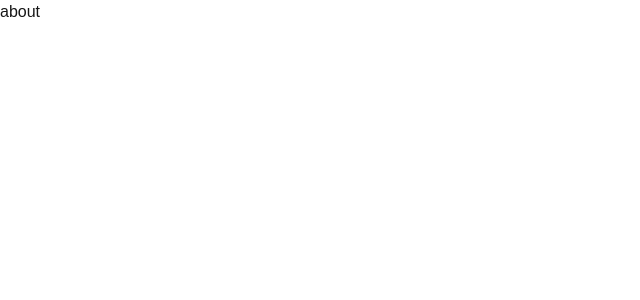
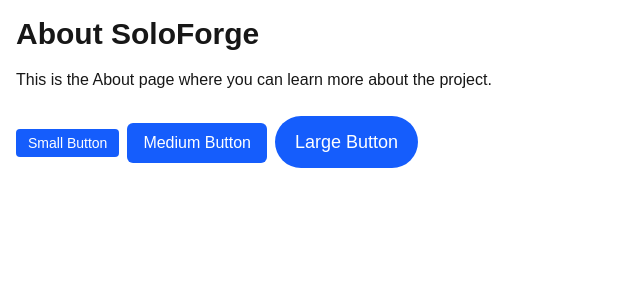
Before and after one commit to WangilaPrish/alx-project-0x02-setup, a Next.js app in the folder alx-project-0x02/: page /about in a window 1280 px wide. Shown: the top 300 px of the page, without its empty margins (0-640 px from the left). Built offline with nearby package versions, Linux system fonts and the light colour scheme.

Commit message:
Add Button component and update AboutPage to utilize it for consistent UI

```diff
--- /dev/null
+++ b/alx-project-0x02/components/common/Button.tsx
@@ -0,0 +1,19 @@
+import React from 'react'
+import { type ButtonProps } from '../../interfaces'
+
+
+
+const Button: React.FC<ButtonProps> = ({ title, size = 'medium', shape = 'rounded-md' }) => {
+    // Define size classes
+    const sizeClasses = {
+        small: 'px-3 py-1 text-sm',
+        medium: 'px-4 py-2 text-base',
+        large: 'px-5 py-3 text-lg',
+    };
+
+    const className = `bg-blue-600 text-white ${sizeClasses[size]} ${shape} hover:bg-blue-700 cursor-pointer`;
+
+    return <button className={className}>{title}</button>;
+};
+
+export default Button;
--- a/alx-project-0x02/interfaces/index.ts
+++ b/alx-project-0x02/interfaces/index.ts
@@ -8,3 +8,9 @@ export interface PostModalProps {
     onClose: () => void;
     onAddPost: (title: string, content: string) => void;
 }
+
+export interface ButtonProps {
+    title: string;
+    size?: 'small' | 'medium' | 'large';
+    shape?: 'rounded-sm' | 'rounded-md' | 'rounded-full';
+  }
--- a/alx-project-0x02/pages/about.tsx
+++ b/alx-project-0x02/pages/about.tsx
@@ -1,9 +1,20 @@
 import React from 'react'
+import Button from '../components/common/Button'
 
-const about = () => {
+
+const AboutPage = () => {
     return (
-        <div>about</div>
-    )
-}
+        <main className="p-4">
+            <h1 className="text-3xl font-bold mb-4">About SoloForge</h1>
+            <p className="mb-6">This is the About page where you can learn more about the project.</p>
 
-export default about
+            <div className="space-x-2">
+                <Button title="Small Button" size="small" shape="rounded-sm" />
+                <Button title="Medium Button" size="medium" shape="rounded-md" />
+                <Button title="Large Button" size="large" shape="rounded-full" />
+            </div>
+        </main>
+    );
+};
+
+export default AboutPage;
```
